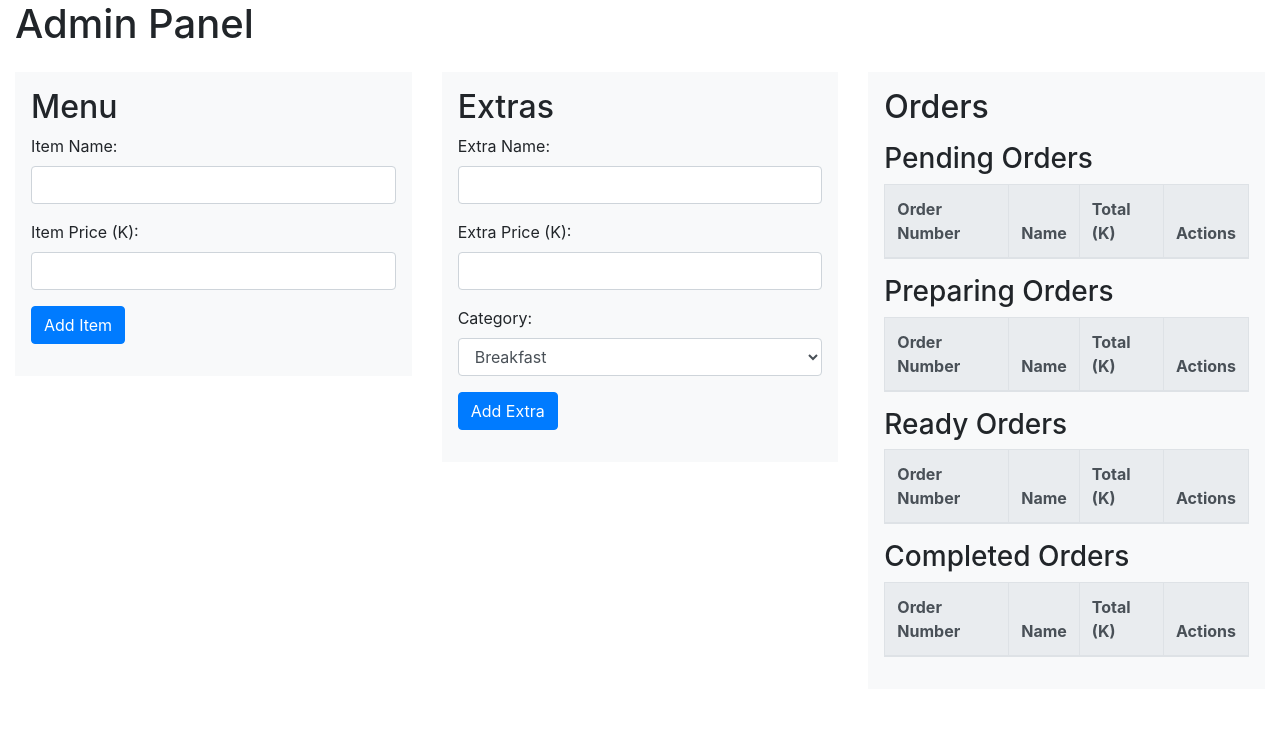
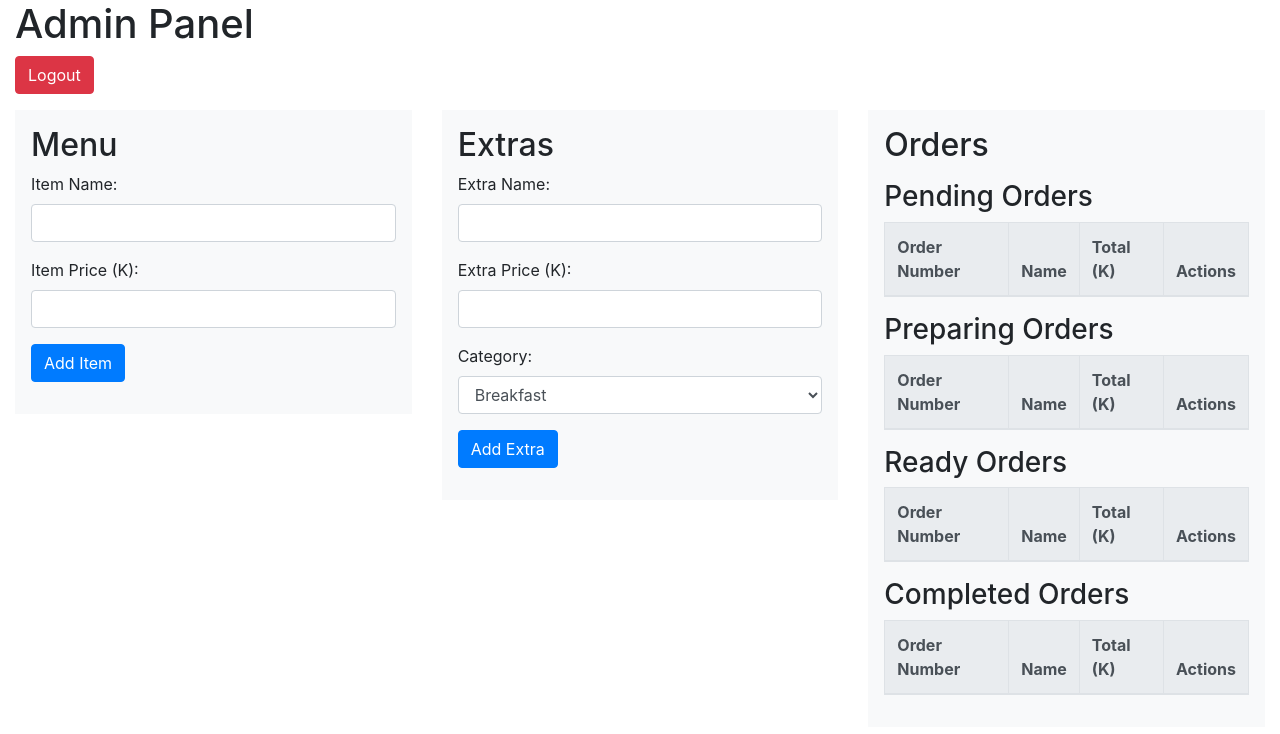
Before and after one commit to misheck12/restaurant-order-app, a website: page public/admin.html in a window 1280 px wide. Drawn offline with nearby package versions, Linux system fonts and the light colour scheme; no server answers.

Commit message:
Jun 21, 2024, 2:13 PM

```diff
--- a/public/admin.html
+++ b/public/admin.html
@@ -13,6 +13,7 @@
     <div class="container-fluid">
         <header class="pb-3">
             <h1>Admin Panel</h1>
+            <button class="btn btn-danger" onclick="logout()">Logout</button>
         </header>
         <main>
             <div class="row">
```
